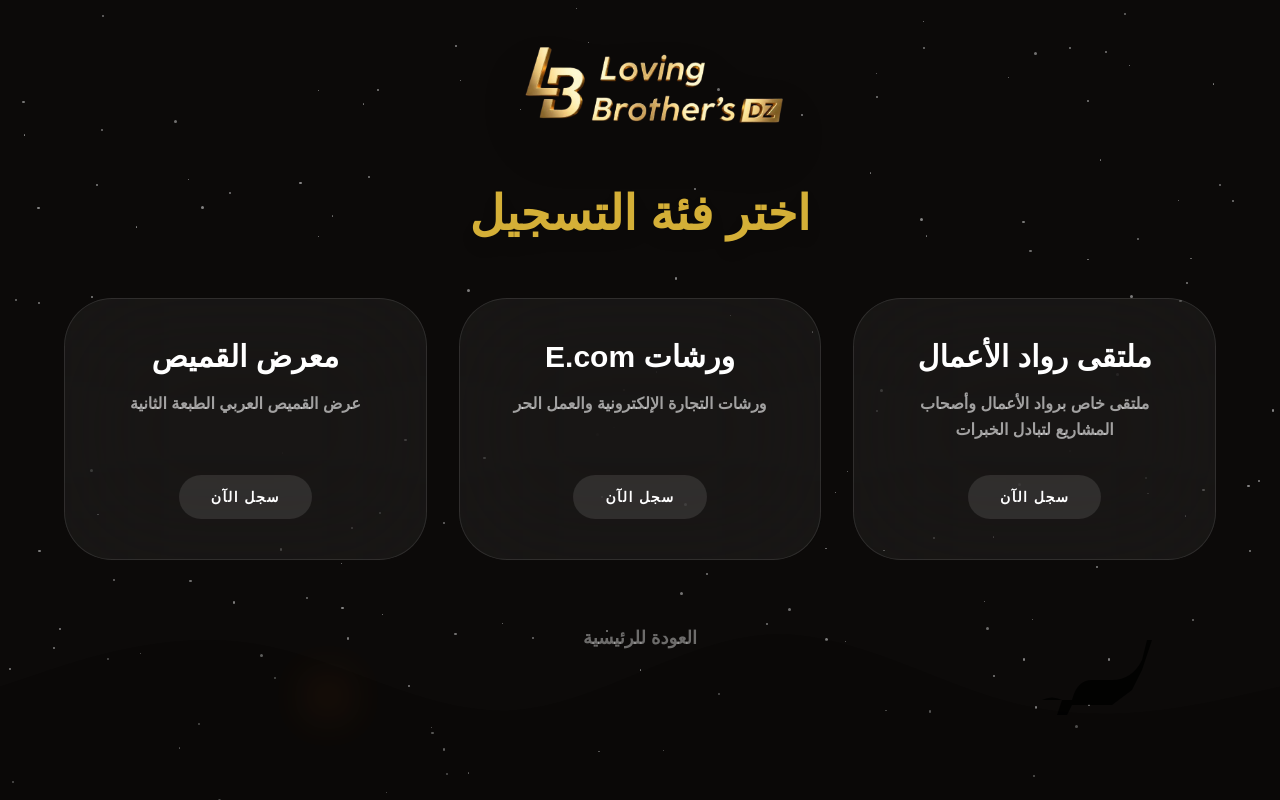
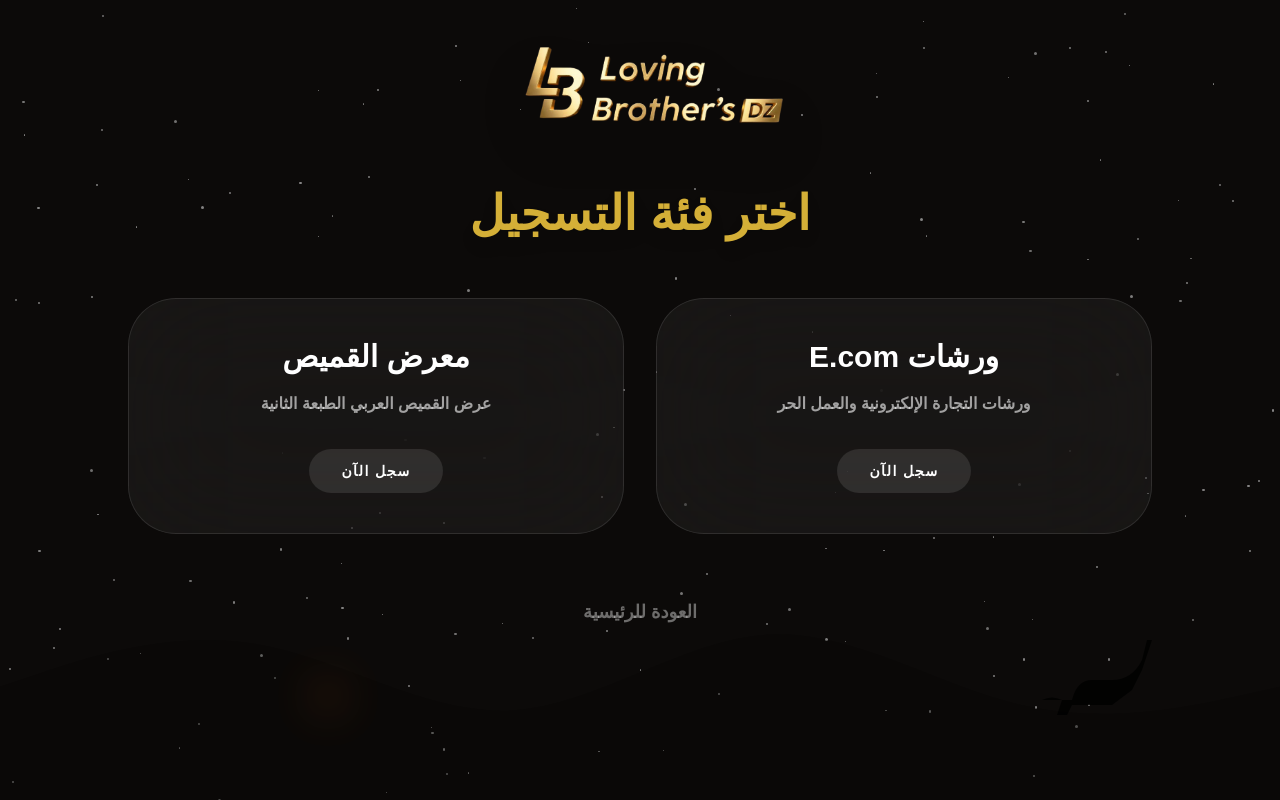
Before and after one commit to medalibadis/Gazelle_Dor, a Next.js app: page /select in a window 1280 px wide. Built offline with nearby package versions, Linux system fonts and the light colour scheme.

Commit message:
Update home background picture and remove forum step

```diff
--- a/src/app/page.js
+++ b/src/app/page.js
@@ -8,7 +8,7 @@ export default function LandingPage() {
 
       {/* Flyer Image */}
       <img
-        src="/bg-highres.png"
+        src="/best-bg.png"
         alt="معرض القميص - AVA EXPO"
         className="w-full h-auto max-w-4xl shadow-2xl"
       />
--- a/src/app/select/page.js
+++ b/src/app/select/page.js
@@ -4,13 +4,6 @@ import Link from 'next/link';
 import { LBLogo, QamisBackground } from '../../components/Visuals';
 
 const categories = [
-  {
-    id: 'forum',
-    title: 'ملتقى رواد الأعمال',
-    description: 'ملتقى خاص برواد الأعمال وأصحاب المشاريع لتبادل الخبرات',
-    href: '/register/forum',
-    accent: 'emerald'
-  },
   {
     id: 'ecom',
     title: 'ورشات E.com',
@@ -32,7 +25,7 @@ export default function SelectPage() {
     <div className="min-h-screen bg-[#0c0a09] relative overflow-hidden flex flex-col items-center py-10 px-4 font-arabic text-white" dir="rtl">
       <QamisBackground />
 
-      <div className="relative z-10 w-full max-w-6xl flex flex-col items-center">
+      <div className="relative z-10 w-full max-w-5xl flex flex-col items-center">
         <header className="mb-12">
           <LBLogo />
         </header>
@@ -41,7 +34,7 @@ export default function SelectPage() {
           اختر فئة التسجيل
         </h1>
 
-        <div className="grid grid-cols-1 md:grid-cols-3 gap-8 w-full">
+        <div className="grid grid-cols-1 md:grid-cols-2 gap-8 w-full">
           {categories.map((category) => (
             <Link
               key={category.id}
```
Also changed, not shown: public/best-bg.png (added).
